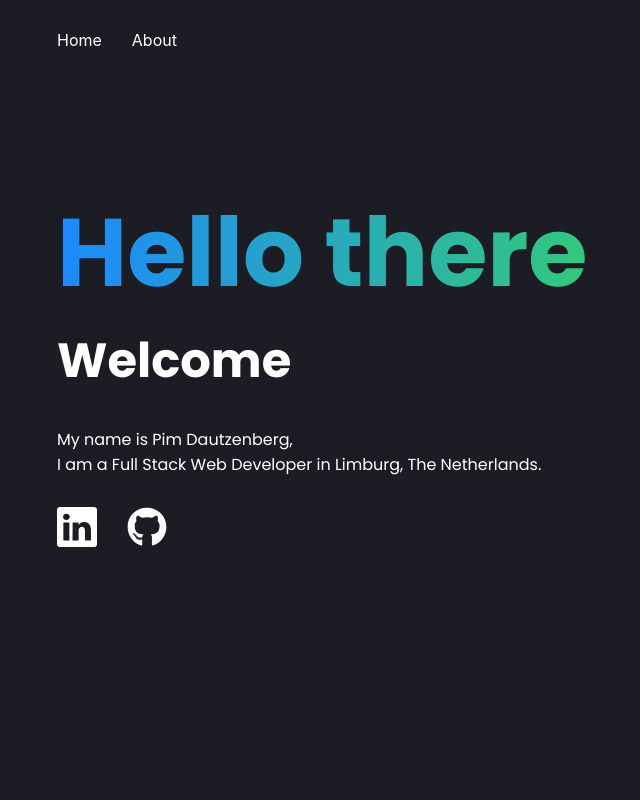
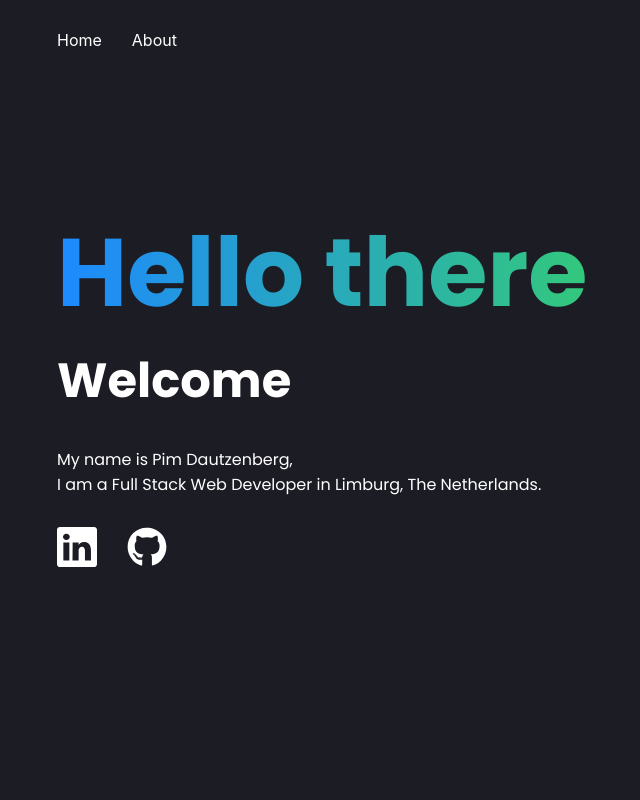
Before and after one commit to pimdbg/pimdbg.github.io, a React (Create React App) app: page / in a window 1280 px wide. Shown: the top 800 px of the page, without its empty margins (103-743 px from the left). Built offline with nearby package versions, Linux system fonts and the light colour scheme.

Commit message:
Edit some small styling thigns

```diff
--- a/src/App.css
+++ b/src/App.css
@@ -15,6 +15,10 @@
   src: url('../public/fonts/Poppins/Poppins-Regular.ttf');
 }
 
+html {
+  scroll-behavior: smooth;
+  scroll-padding: var(--nav-bar-height);
+}
 
 #container {
   overflow: hidden;
@@ -39,7 +43,7 @@
 
 .welcome__content {
   font-family: Poppins;
-  margin-top: 100px;
+  margin-top: 15vh;
 }
 
 .welcome__title {
@@ -49,9 +53,6 @@
   width: fit-content;
   visibility: hidden;
   animation: slideIn 1000ms 500ms forwards;
-  /* background: linear-gradient(to right, var(--color-custom-blue), #33c87c);
-  -webkit-background-clip: text;
-  -webkit-text-fill-color: transparent; */
 }
 
 .welcome__subtitle {
```
